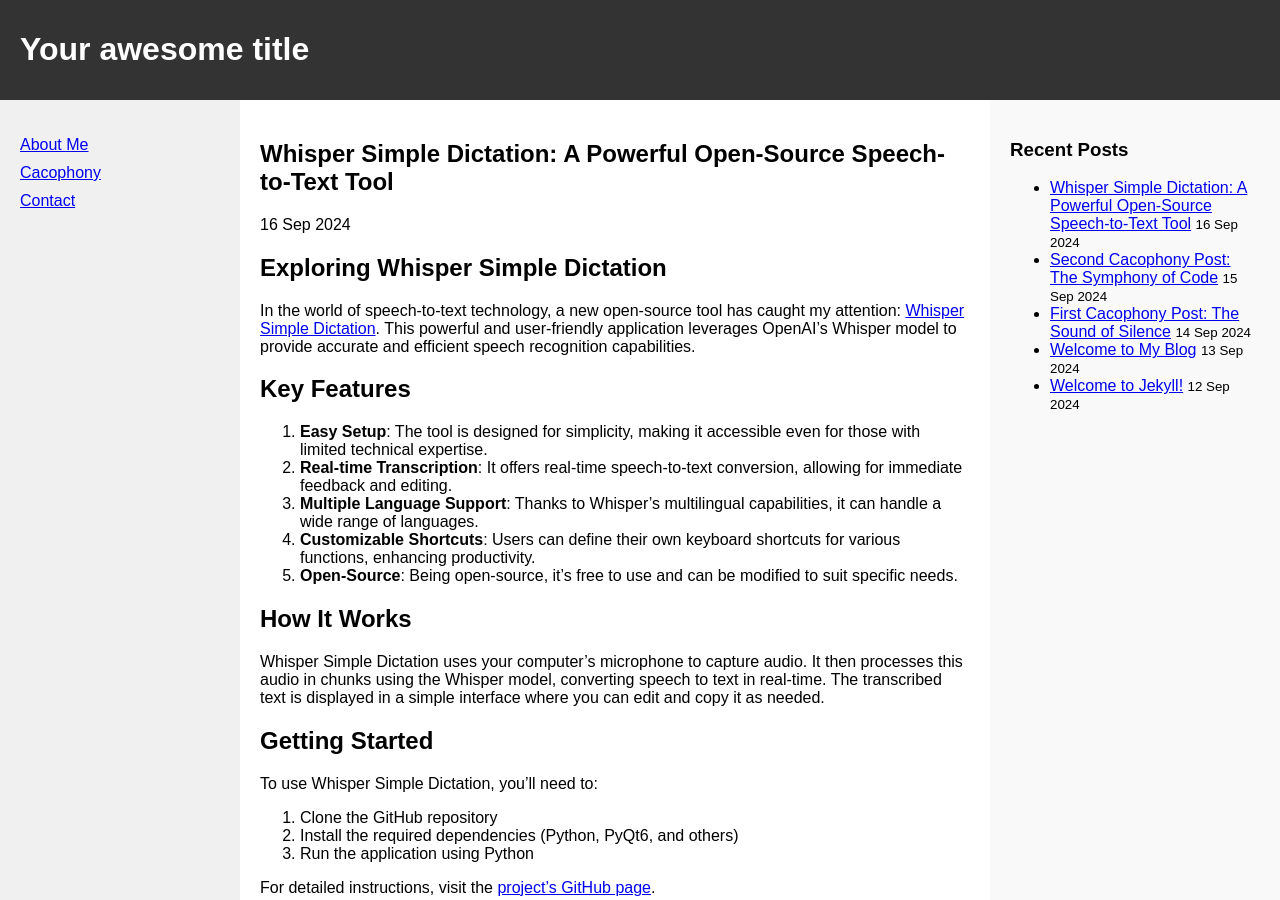
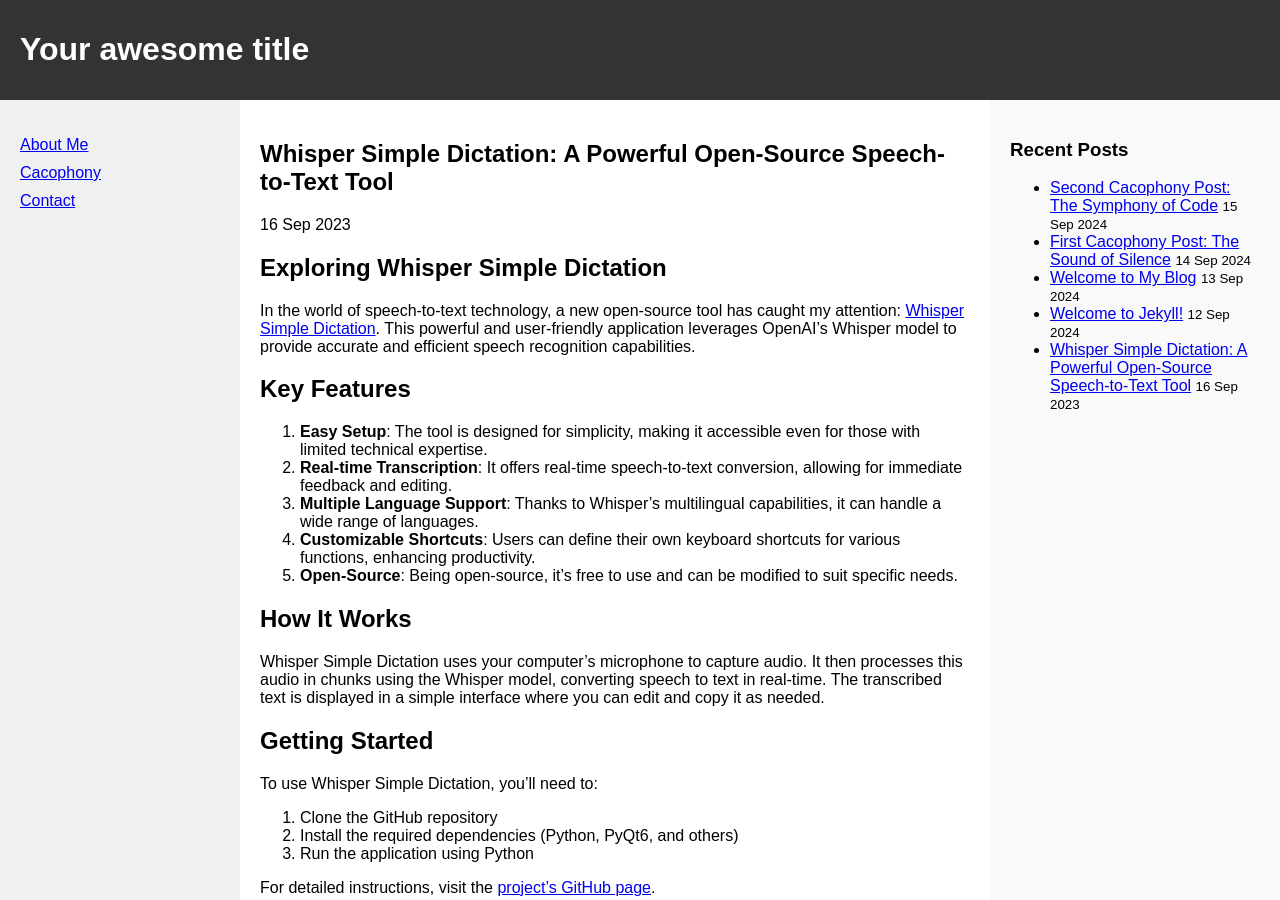
Before and after one commit to guidov/guidov.github.io, a Jekyll site: the page built from _posts/2024-09-16-whisper-simple-dictation-tool.md, in a window 1280 px wide and 900 px high. Built offline with Jekyll 4.4.1, drawn with Linux system fonts in a browser that asks for light colours.

Commit message:
fix: Update future-dated posts, remove duplicate files, and fix recent posts display

```diff
--- a/_layouts/default.html
+++ b/_layouts/default.html
@@ -66,9 +66,10 @@
         <div class="right-column">
             <h3>Recent Posts</h3>
             <ul>
-                {% for post in site.posts limit:5 %}
+                {% assign sorted_posts = site.posts | sort: 'date' | reverse %}
+                {% for post in sorted_posts limit:5 %}
                     <li>
-                        <a href="{{ post.url }}">{{ post.title }}</a>
+                        <a href="{{ post.url | relative_url }}">{{ post.title }}</a>
                         <small>{{ post.date | date_to_string }}</small>
                     </li>
                 {% endfor %}
--- a/_posts/2024-09-16-whisper-simple-dictation-tool.md
+++ b/_posts/2024-09-16-whisper-simple-dictation-tool.md
@@ -1,7 +1,7 @@
 ---
 layout: post
 title: "Whisper Simple Dictation: A Powerful Open-Source Speech-to-Text Tool"
-date: 2024-09-16 12:00:00 -0400
+date: 2023-09-16 12:00:00 -0400
 categories: [tools, speech-to-text, open-source]
 ---
 
```
